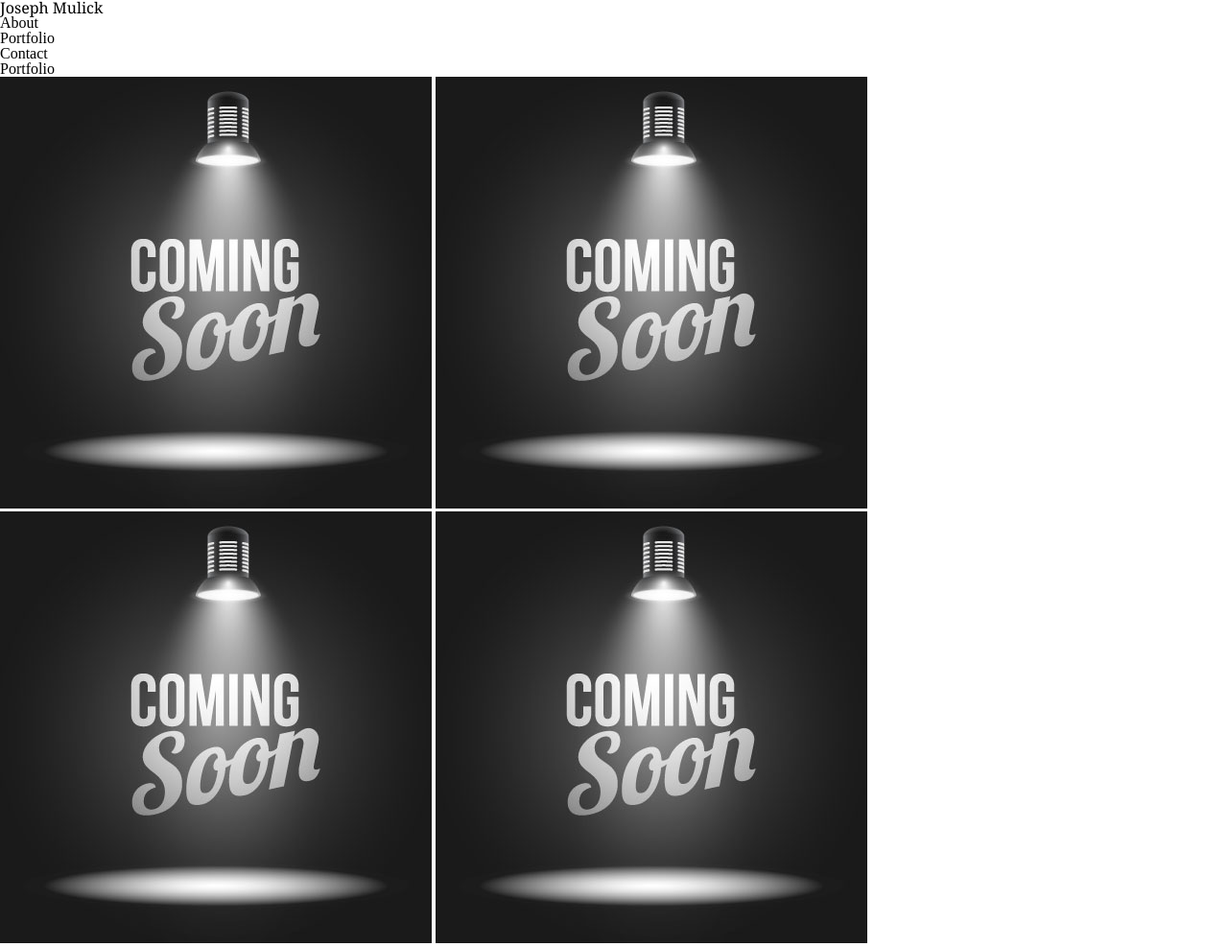
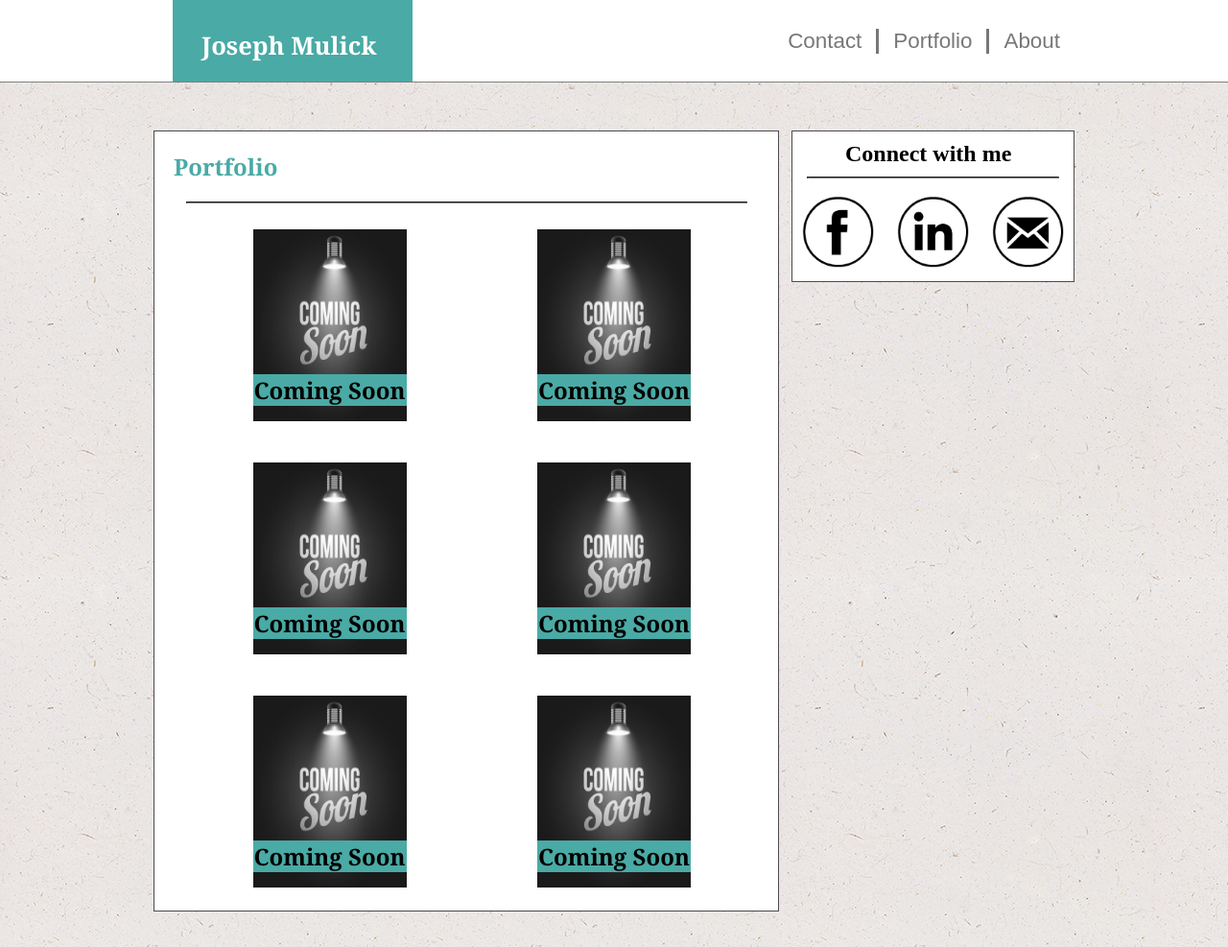
Before and after one commit to CoolCodeGuy351/Basic-Portfolio, a plain HTML site: page portfolio.html in a window 1280 px wide. Shown: the top 987 px of the page at 96% size. Drawn offline with Linux system fonts and the light colour scheme.

Commit message:
Styling almost finished just need to put in form on contact page

```diff
--- a/assets/css/reset.css
+++ /dev/null
@@ -1,48 +0,0 @@
-/* http://meyerweb.com/eric/tools/css/reset/
-   v2.0 | 20110126
-   License: none (public domain)
-*/
-
-html, body, div, span, applet, object, iframe,
-h1, h2, h3, h4, h5, h6, p, blockquote, pre,
-a, abbr, acronym, address, big, cite, code,
-del, dfn, em, img, ins, kbd, q, s, samp,
-small, strike, strong, sub, sup, tt, var,
-b, u, i, center,
-dl, dt, dd, ol, ul, li,
-fieldset, form, label, legend,
-table, caption, tbody, tfoot, thead, tr, th, td,
-article, aside, canvas, details, embed,
-figure, figcaption, footer, header, hgroup,
-menu, nav, output, ruby, section, summary,
-time, mark, audio, video {
-	margin: 0;
-	padding: 0;
-	border: 0;
-	font-size: 100%;
-	font: inherit;
-	vertical-align: baseline;
-}
-/* HTML5 display-role reset for older browsers */
-article, aside, details, figcaption, figure,
-footer, header, hgroup, menu, nav, section {
-	display: block;
-}
-body {
-	line-height: 1;
-}
-ol, ul {
-	list-style: none;
-}
-blockquote, q {
-	quotes: none;
-}
-blockquote:before, blockquote:after,
-q:before, q:after {
-	content: '';
-	content: none;
-}
-table {
-	border-collapse: collapse;
-	border-spacing: 0;
-}
--- a/assets/css/style.css
+++ b/assets/css/style.css
@@ -1,5 +1,109 @@
 /*    * For heading fonts use `font-family: 'Georgia', Times, Times New Roman, serif;`.
       * For all other fonts use `'Arial', 'Helvetica Neue', Helvetica, sans-serif;`        */
+
+body{
+    margin: 0 0 0 0;
+    background-image: url(../images/ep_naturalwhite.png)
+}
+
+/* NAV BAR */
+nav{
+    width:100%;
+    height: 85px;
+    background-color: white;
+    border-bottom: solid 1px grey;
+}
+
+.name{
+    font-family:  'Georgia', Times, Times New Roman, serif;
+    font-size: 1.6em;
+    display: inline-block;
+    margin: 0 0 0 20px;
+    padding-top: 30px;
+    background-color: #4aaaa5;
+    height: 55px;
+    padding-left: 30px;
+    width: 220px;
+    border: none;
+    color: white;
+}
+
+a{
+    float: right;
+    padding-left: 15px;
+    padding-right: 15px;
+    margin-top: 30px;
+    text-decoration: none;
+    color: #777777;
+    font-size: 1.4em;
+    font-family: 'Arial', 'Helvetica Neue', Helvetica, sans-serif;
+    border-left: solid #777777;
+
+}
+
+.right-most-link{
+    margin-right: 0;
+}
+
+.nav-content-div{
+    width: 960px;
+    margin: 0 auto;
+}
+
+.no-border{
+    border-left: none;
+}
+
+/* Main Section - - - -  This section houses the left and right containers within */
+
+.main-section-container{
+    width: 960px;
+    height: 100%;
+    margin: 50px auto;
+}
+
+/* Left Container */
+
+.container-title{
+    margin-left: 20px;
+    color: #4aaaa5;
+    font-family: 'Georgia', Times, Times New Roman, serif;
+
+}
+
+.left-container{
+    width: 650px;
+    display: inline-block;
+    background-color: white;
+    border: solid 1px #4b4c4f;
+}
+
+.main-text{
+    line-height: 150%;
+    font-size: 1.4em;
+    margin-left: 20px;
+    margin-right: 20px;
+    color: #777777;
+}
+
+
+/* Social Container */
+
+.social-container{
+    width 270px;
+    float: right;
+    background-color: white;
+    border: solid 1px #4b4c4f;
+}
+
+
+.container-header{
+    margin: 10px 55px;
+}
+
+.img-spacing{
+    margin: 10px;
+}
 
 #name{
     font-family: 'Georgia', Times, Times New Roman, serif;;
@@ -8,3 +112,50 @@
 #social-header{
     font-family: 'Arial', 'Helvetica Neue', Helvetica, sans-serif;
 }
+
+.my-img{
+    float: left;
+    height: 200px;
+    width: 160px;
+    margin: 10px 20px 0px 20px;
+
+}
+
+hr{
+    border-color: #777777;
+    margin-left: 5%;
+    margin-right: 5%;
+}
+
+/* Portfolio Left Container */
+
+.port-img{
+    height: 200px;
+    width: 160px;
+    display: inline-block;
+}
+
+.port-img:nth-child(odd) {
+    margin-left: 70px;
+}
+
+.image-div{
+    display: inline-block;
+    height: 30%;
+    width: 35%;
+    margin: 3% 5%;
+    position: relative;
+}
+
+.port-img-title{
+     position: absolute;
+     display: block;
+     bottom: 0px;
+     left: 50px;
+     width:160px;
+     background-color:#4aaaa5;
+     margin-left: 20px;
+     font-family: 'Georgia', Times, Times New Roman, serif;
+     text-align: center;
+
+}
--- a/portfolio.html
+++ b/portfolio.html
@@ -12,41 +12,77 @@
 </head>
 <body>
 
-    <header>
-        <h1 id="name">Joseph Mulick</h1>
+
 
         <nav>
-            <ul id="nav-list">
-                <li class="nav-item">About</li>
-                <li class="nav-item">Portfolio</li>
-                <li class="nav-item">Contact</li>
-            </ul>
+            <div class="nav-content-div">
+                <h1 class="name">Joseph Mulick</h1>
+
+                <a class="right-most-link" href="index.html">About</a>
+                <a href="#">Portfolio</a>
+                <a class="no-border" href ="contact.html">Contact</a>
+            </div>
         </nav>
 
-    </header>
 
-    <section id="section-one">
+    <div class="main-section-container">
 
-        <div id="portfolio-section-container">
+    <!-- PORTFOLIO SECTION (LEFT SECTION) -->
 
-            <h2 id="container-header">Portfolio</h2>
-            <img src="assets/images/coming-soon.jpg">
-            <img src="assets/images/coming-soon.jpg">
-            <img src="assets/images/coming-soon.jpg">
-            <img src="assets/images/coming-soon.jpg">
+        <div class="left-container">
+            <h2 class="container-title">Portfolio</h2>
+
+            <hr>
+                    <div class="image-div">
+                    <img class="port-img" src="assets/images/coming-soon.jpg">
+                    <h2 class="port-img-title">Coming Soon</h2>
+                    </div>
+
+                    <div class="image-div">
+                    <img class="port-img" src="assets/images/coming-soon.jpg">
+                    <h2 class="port-img-title">Coming Soon</h2>
+                    </div>
+
+                    <div class="image-div">
+                    <img class="port-img" src="assets/images/coming-soon.jpg">
+                    <h2 class="port-img-title">Coming Soon</h2>
+                    </div>
+
+                    <div class="image-div">
+                    <img class="port-img" src="assets/images/coming-soon.jpg">
+                    <h2 class="port-img-title">Coming Soon</h2>
+                    </div>
+
+                    <div class="image-div">
+                    <img class="port-img" src="assets/images/coming-soon.jpg">
+                    <h2 class="port-img-title">Coming Soon</h2>
+                    </div>
+
+                    <div class="image-div">
+                    <img class="port-img" src="assets/images/coming-soon.jpg">
+                    <h2 class="port-img-title">Coming Soon</h2>
+                    </div>
+
 
         </div>
 
-        <div id="social-container">
+    <!-- CONTACT ME / SOCIAL MEDIA (RIGHT SECTION) -->
+        <div class="social-container">
+            <h2 class="container-header">Connect with me</h2>
 
-            <h2 id="container-header">Connect with me</h2>
-            <img src="assets/images/blk-facebook.png" alt="facebook-logo">
-            <img src="assets/images/blk-twitter.png" alt="twitter-logo">
-            <img src="assets/images/blk-linkedin.png" alt="linkdin-logo">
-            <img src="assets/images/blk-email.png" alt="email-logo">
+            <hr>
+
+            <img class="img-spacing" src="assets/images/blk-facebook.png" width="75px" height="75px" alt="facebook-logo">
+
+
+            <img class="img-spacing" src="assets/images/blk-linkedin.png" width="75px" height="75px" alt="linkdin-logo">
+
+
+            <img class="img-spacing" src="assets/images/blk-email.png" width="75px" height="75px" alt="email-logo">
 
         </div>
-    </section>
+
+    </div>
 
 </body>
 </html>
```
Also changed, not shown: contact.html (+26 -23 lines), index.html (+31 -20 lines), assets/images/ep_naturalwhite.png (added).
